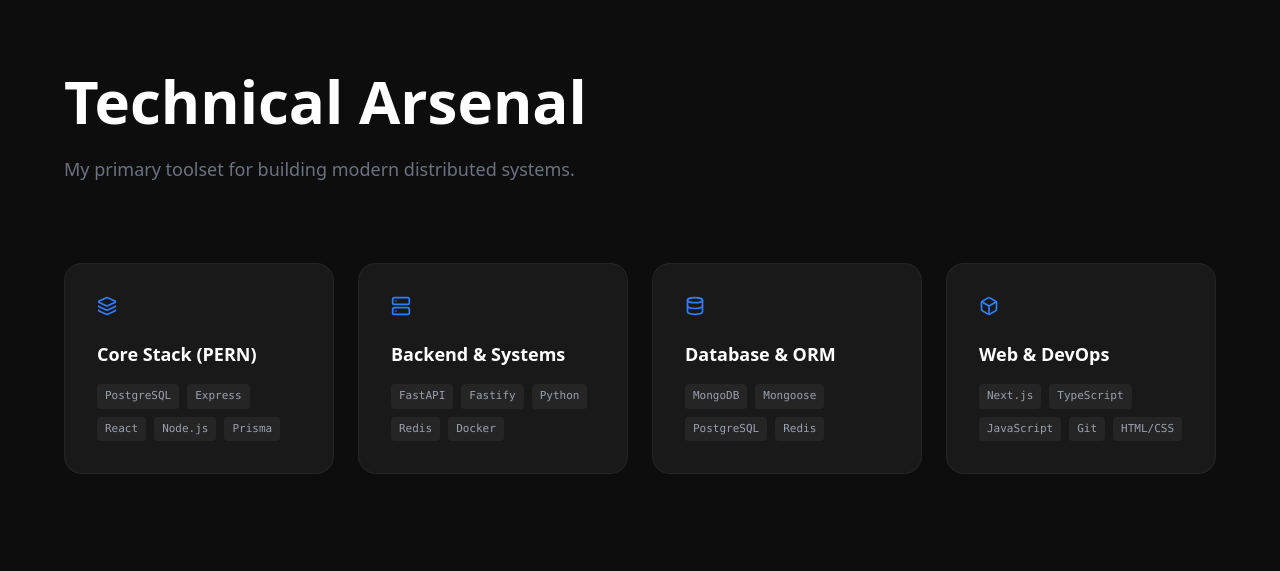
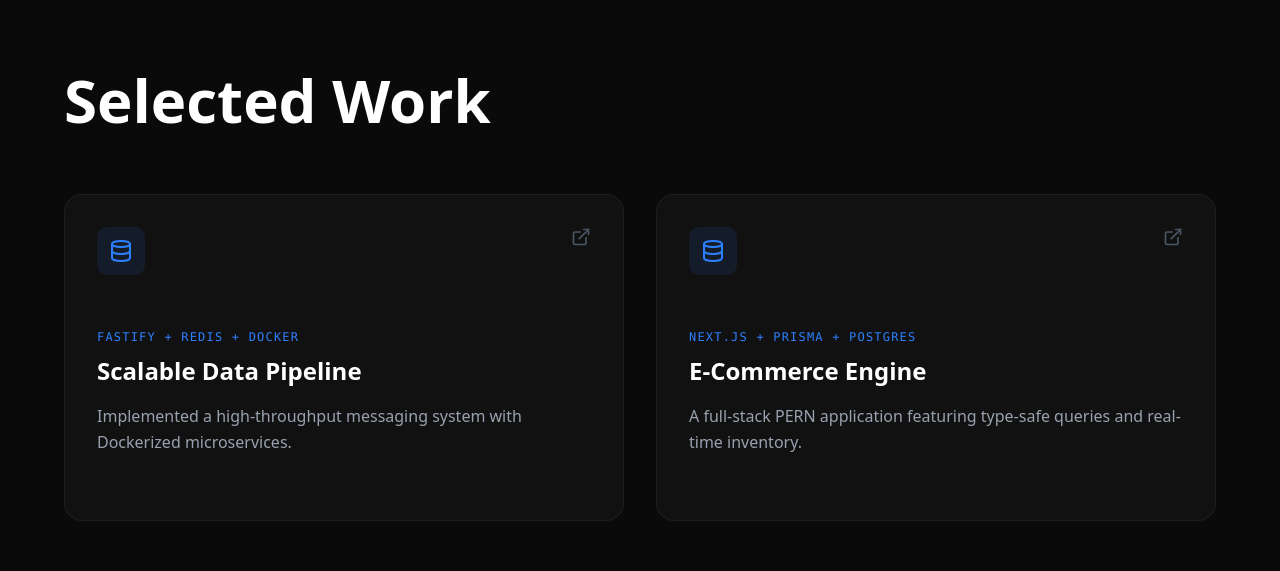
Before and after one commit to IBn-MIsbah/next-portfolio, a Next.js app in the folder portfolio/: page / in a window 1280 px wide. Shown: the part 858-1429 px from the top of the page. Built offline with nearby package versions, Linux system fonts and the light colour scheme.

Commit message:
feat: work section

```diff
--- /dev/null
+++ b/portfolio/components/Work.tsx
@@ -0,0 +1,68 @@
+import { Database, ExternalLink } from "lucide-react";
+
+const WorkSection = ({
+  innerRef,
+}: {
+  innerRef: (node?: Element | null) => void;
+}) => {
+  const projects = [
+    {
+      title: "Scalable Data Pipeline",
+      tech: "Fastify + Redis + Docker",
+      description:
+        "Implemented a high-throughput messaging system with Dockerized microservices.",
+      link: "#",
+    },
+    {
+      title: "E-Commerce Engine",
+      tech: "Next.js + Prisma + Postgres",
+      description:
+        "A full-stack PERN application featuring type-safe queries and real-time inventory.",
+      link: "#",
+    },
+  ];
+
+  return (
+    <section
+      ref={innerRef}
+      id="work"
+      className="py-32 bg-[#0a0a0a] px-6 md:px-12"
+    >
+      <div className="max-w-6xl mx-auto">
+        <h2 className="text-4xl md:text-6xl font-bold text-white mb-16">
+          Selected Work
+        </h2>
+        <div className="grid grid-cols-1 md:grid-cols-2 gap-8">
+          {projects.map((project, idx) => (
+            <div
+              key={idx}
+              className="group relative bg-[#111] border border-white/5 p-8 rounded-2xl hover:border-blue-500/50 transition-all duration-500"
+            >
+              <div className="flex justify-between items-start mb-12">
+                <div className="p-3 bg-blue-500/10 rounded-lg text-blue-500">
+                  <Database size={24} />
+                </div>
+                <ExternalLink
+                  className="text-gray-600 group-hover:text-white"
+                  size={20}
+                />
+              </div>
+              <span className="text-blue-500 font-mono text-xs uppercase tracking-widest">
+                {project.tech}
+              </span>
+              <h3 className="text-2xl font-bold text-white mt-2 mb-4">
+                {project.title}
+              </h3>
+              <p className="text-gray-400 leading-relaxed mb-8">
+                {project.description}
+              </p>
+              <div className="h-px w-0 group-hover:w-full bg-blue-500 transition-all duration-700" />
+            </div>
+          ))}
+        </div>
+      </div>
+    </section>
+  );
+};
+
+export default WorkSection;
```
